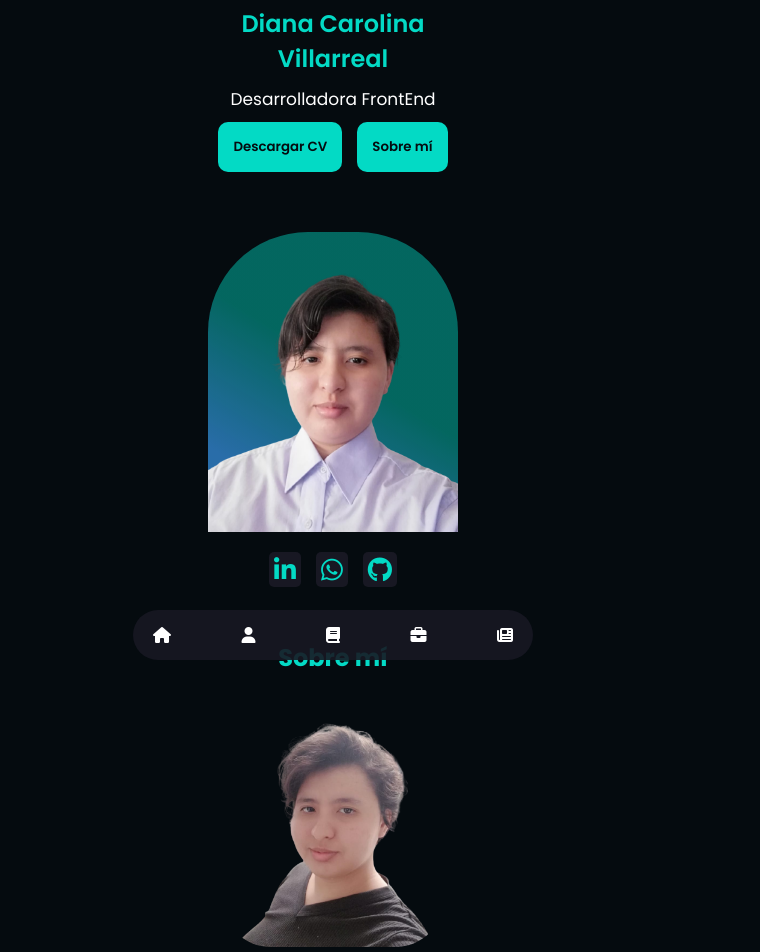
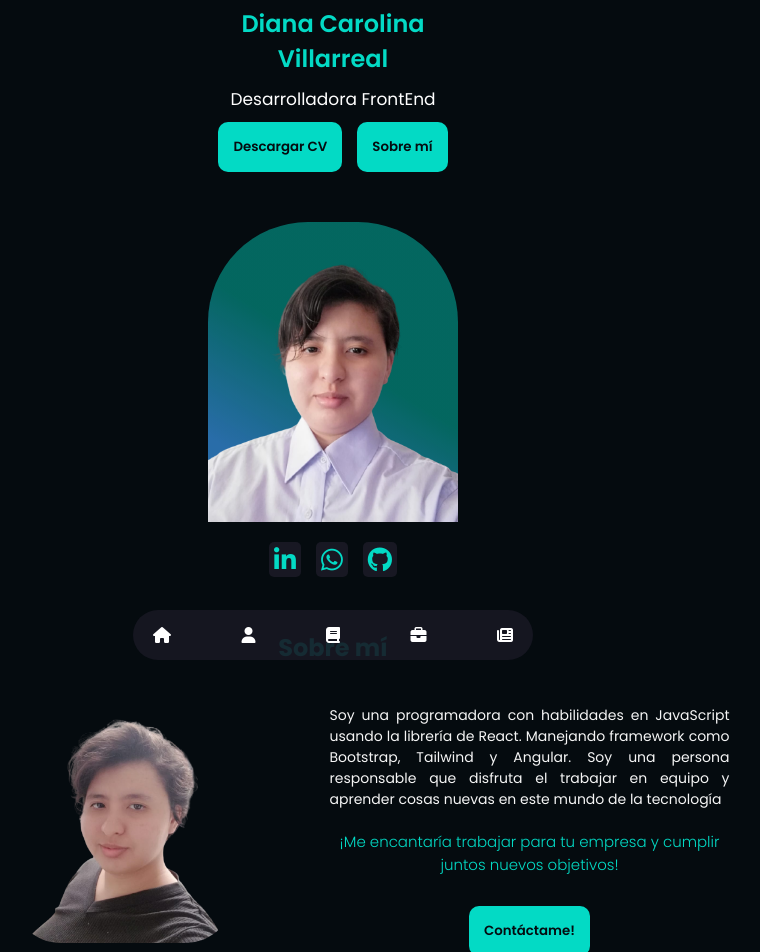
Before and after one commit to CarolinaVrl/New_Portfolio, a React (Vite) app: page / in a window 1280 px wide. Shown: the part 120-1072 px from the top of the page, without its empty margins (307-1067 px from the left). Built offline with nearby package versions, Linux system fonts and the light colour scheme.

Commit message:
portfolio

```diff
--- a/src/components/Principal.jsx
+++ b/src/components/Principal.jsx
@@ -7,10 +7,13 @@ import tecnologys from '../assets/tecnologys';
 const Principal = () => {
     return (
         <div className='principal'>
+            <div className='together'>
+
+
                 <section className='inicio'>
-                <h2 >Hola! <span style={{color:'white'}}> Soy</span> </h2>
+                    <h2 >Hola! <span style={{ color: 'white' }}> Soy</span> </h2>
                     <h1>Diana Carolina <br /> Villarreal</h1>
-                <h2 style={{color:'white'}}>Desarrolladora FrontEnd</h2>
+                    <h2 style={{ color: 'white' }}>Desarrolladora FrontEnd</h2>
                     <div>
                         <button className='dowload'>Descargar CV</button>
                         <button>Sobre mí</button>
@@ -31,8 +34,10 @@ const Principal = () => {
 
                     </div>
                 </section>
+            </div>
             <section className='aboutMe'>
                 <h2>Sobre mí</h2>
+                <div className='about_container'>
                     <div className='about_photo'>
                         <img src={diana2} alt="" />
 
@@ -47,10 +52,14 @@ const Principal = () => {
 
                         </p>
                         <h3>¡Me encantaría trabajar para tu empresa y cumplir juntos nuevos objetivos!</h3>
+                        <button>Contáctame!</button>
 
                     </div>
 
-                <button>Contáctame</button>
+
+
+                </div>
+
             </section>
             <section className='exp'>
                 <h2>Mi Experiencia</h2>
--- a/src/index.css
+++ b/src/index.css
@@ -104,6 +104,7 @@
   gap: 10px;
   justify-content: center;
   align-items: center;
+  width: 100%;
 }
 
 .inicio h1 {
@@ -119,7 +120,7 @@
 .inicio div {
   display: flex;
   gap: 15px;
-  padding-bottom: 10px;
+  padding-bottom: 50px;
 }
 
 .inicio button {
@@ -160,6 +161,7 @@
   max-width: 250px;
   position: relative;
   height: 300px;
+  max-height: 300px;
   border-radius: 100px 100px 0 0;
 }
 
@@ -203,6 +205,13 @@
 
 
 }
+.about_container{
+  display: flex;
+  flex-direction: column;
+  gap: 20px;
+  align-items: center;
+  justify-content: center;
+}
 
 .about_photo img {
   width: 60%;
@@ -212,21 +221,27 @@
 
 .about_text {
   width: 80%;
-  text-align: justify;
+
   color: whitesmoke;
   max-width: 400px;
+  align-content: center;
+  justify-content: center;
+
 
 }
 
 .about_text p {
   padding-bottom: 20px;
-  font-size: 14px
+  font-size: 14px;
+  text-align: justify;
+
 }
 
 .about_text h3 {
   font-size: 15px;
   font-weight: 300;
   color: var(--text2);
+  padding-bottom: 30px;
 }
 
 .aboutMe button {
@@ -504,12 +519,25 @@
 @media screen and (min-width:768px) {}
 
 @media screen and (min-width:992px) {
+ /* .together{
+  display: flex;
+  align-items: center;
+  justify-content: center;
+
+  width: 100%;
+
+ } */
   .exp_container{
     display: flex;
     flex-direction: row;
     flex-wrap: wrap;
 
   }
+
+  .about_container{
+    flex-direction:row ;
+
+  }
 }
 
 @media screen and (min-width:1200px) {}
```
Lines whose indentation alone changed are shown as unchanged.
